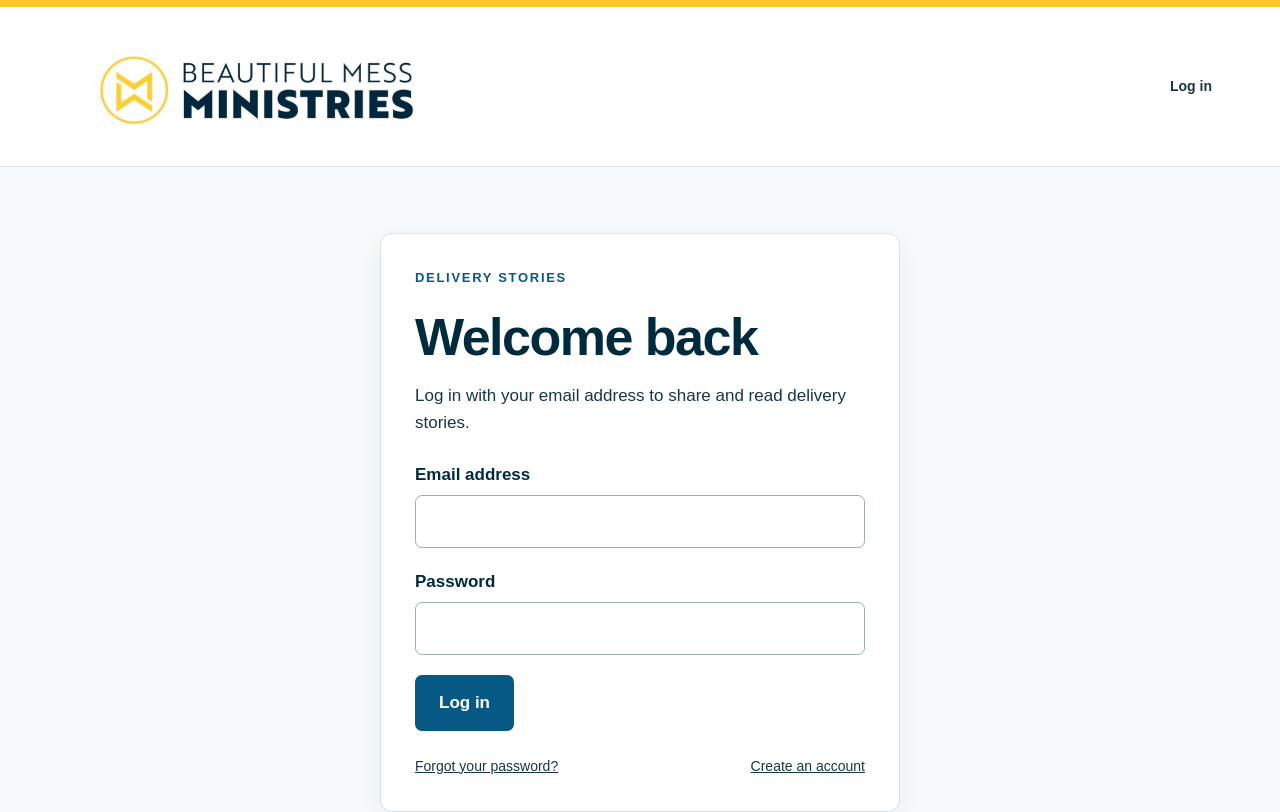
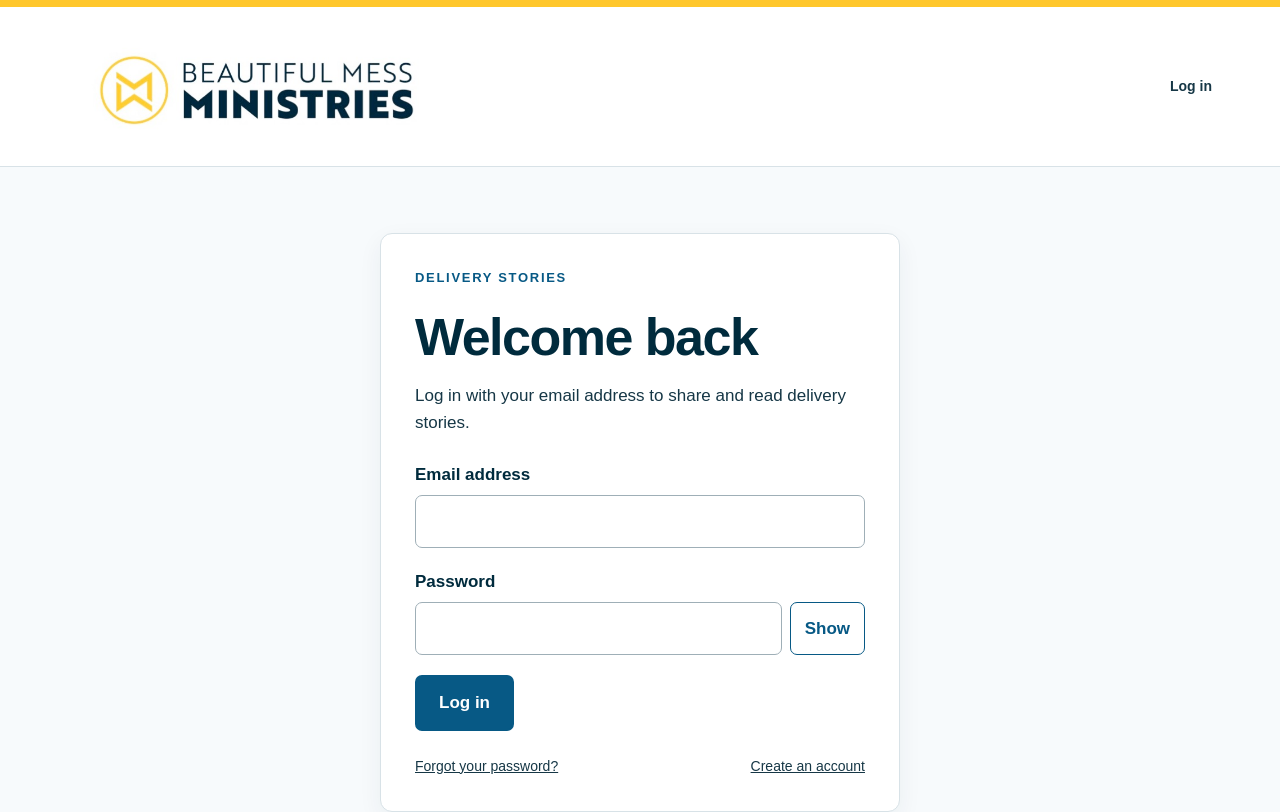
Before and after one commit to mehrhart52-bot/beautiful-mess-delivery-stories, a Next.js app: page /login in a window 1280 px wide. Shown: the top 812 px of the page. Built offline with nearby package versions, Linux system fonts and the light colour scheme; no server answers.

Commit message:
Add password visibility and clarify signup and login outcomes

```diff
--- a/app/actions.ts
+++ b/app/actions.ts
@@ -14,7 +14,14 @@ export async function login(formData: FormData) {
   const password = String(formData.get("password") ?? "");
   const supabase = await createClient();
   const { error } = await supabase.auth.signInWithPassword({ email, password });
-  if (error) redirect(message("/login", "Email or password was not recognized.", true));
+  if (error) {
+    const explanation = error.code === "email_not_confirmed"
+      ? "Your email has not been confirmed. Please use the confirmation email or contact the administrator for help."
+      : error.code === "invalid_credentials"
+        ? "Email or password was not recognized. Check your password with Show, or choose Forgot your password."
+        : "Login is temporarily unavailable. Please try again shortly.";
+    redirect(message("/login", explanation, true));
+  }
   redirect("/dashboard");
 }
 
@@ -26,7 +33,7 @@ export async function signup(formData: FormData) {
   if (password.length < 8) redirect(message("/signup", "Use at least 8 characters for your password.", true));
   const supabase = await createClient();
   const siteUrl = process.env.NEXT_PUBLIC_SITE_URL ?? "http://localhost:3000";
-  const { error } = await supabase.auth.signUp({
+  const { data, error } = await supabase.auth.signUp({
     email,
     password,
     options: {
@@ -35,7 +42,8 @@ export async function signup(formData: FormData) {
     },
   });
   if (error) redirect(message("/signup", error.message, true));
-  redirect(message("/login", "Account created. Check your email if confirmation is required, then sign in."));
+  if (data.session) redirect("/dashboard");
+  redirect(message("/login", "Check your email for a confirmation link before signing in."));
 }
 
 export async function logout() {
--- a/app/globals.css
+++ b/app/globals.css
@@ -62,6 +62,10 @@ label { display: block; color: var(--navy); font-weight: 800; margin: 0 0 7px; }
 input, textarea, select { width: 100%; border: 1px solid #9fafb7; border-radius: 7px; background: white; padding: 12px 14px; color: var(--ink); }
 input:focus, textarea:focus, select:focus { outline: 3px solid rgba(255,199,44,.55); border-color: var(--blue); }
 .field { margin-bottom: 20px; }
+.password-input { display: flex; align-items: stretch; gap: 8px; }
+.password-input input { min-width: 0; flex: 1; }
+.password-input button { border: 1px solid var(--blue); border-radius: 7px; color: var(--blue); background: white; padding: 10px 14px; font-weight: 700; min-width: 75px; }
+.password-input button:focus-visible { outline: 3px solid var(--gold); outline-offset: 2px; }
 .field-help { color: var(--muted); font-size: 14px; }
 .auth-links { margin-top: 24px; display: flex; justify-content: space-between; gap: 20px; font-size: 14px; }
 .notice { border-radius: 7px; padding: 12px 15px; margin: 0 0 22px; font-weight: 700; }
--- a/app/login/page.tsx
+++ b/app/login/page.tsx
@@ -3,6 +3,7 @@ import { redirect } from "next/navigation";
 import { currentProfile } from "@/lib/auth";
 import { login } from "@/app/actions";
 import Notice from "@/components/Notice";
+import PasswordInput from "@/components/PasswordInput";
 
 export default async function Login({ searchParams }: { searchParams: Promise<{ message?: string; error?: string }> }) {
   let profile = null;
@@ -16,7 +17,7 @@ export default async function Login({ searchParams }: { searchParams: Promise<{
     <Notice {...params} />
     <form action={login}>
       <div className="field"><label htmlFor="email">Email address</label><input id="email" name="email" type="email" autoComplete="email" required /></div>
-      <div className="field"><label htmlFor="password">Password</label><input id="password" name="password" type="password" autoComplete="current-password" required /></div>
+      <div className="field"><label htmlFor="password">Password</label><PasswordInput /></div>
       <button className="button" type="submit">Log in</button>
     </form>
     <div className="auth-links"><Link href="/forgot-password">Forgot your password?</Link><Link href="/signup">Create an account</Link></div>
--- /dev/null
+++ b/components/PasswordInput.tsx
@@ -0,0 +1,13 @@
+"use client";
+
+import { useState } from "react";
+
+export default function PasswordInput() {
+  const [visible, setVisible] = useState(false);
+  return <div className="password-input">
+    <input id="password" name="password" type={visible ? "text" : "password"} autoComplete="current-password" required />
+    <button type="button" aria-controls="password" aria-label={visible ? "Hide password" : "Show password"} aria-pressed={visible} onClick={() => setVisible(!visible)}>
+      {visible ? "Hide" : "Show"}
+    </button>
+  </div>;
+}
```
Also changed, not shown: 1 other file (tests, documents, lock files or other folders).
